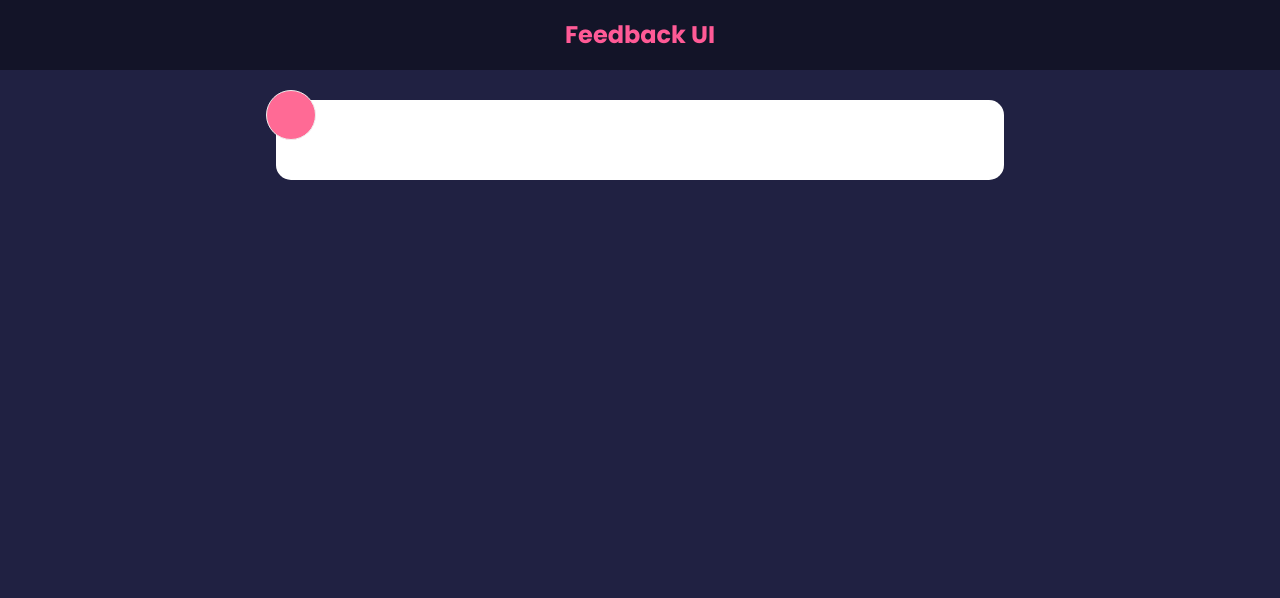
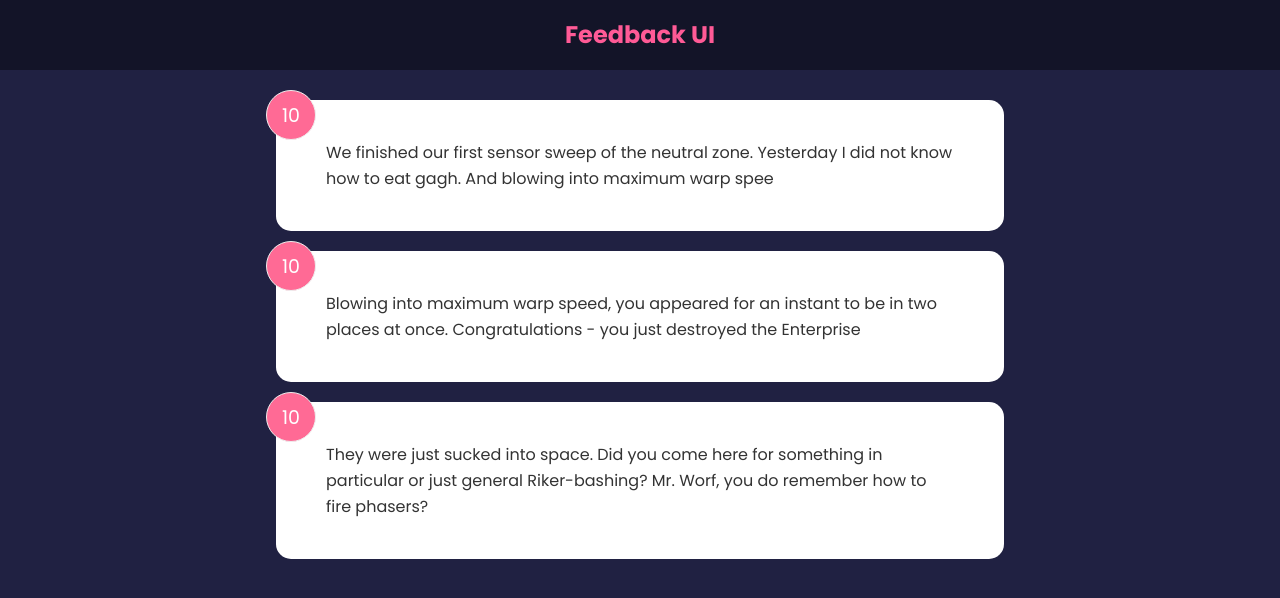
Before and after one commit to andonette-mbf/Feedback-App, a React (Create React App) app: page / in a window 1280 px wide. Shown: the top 598 px of the page. Built offline with nearby package versions, Linux system fonts and the light colour scheme.

Commit message:
Fix feedback state initialization in App.js
Corrects the initialization of the feedback state by removing unnecessary array brackets, ensuring feedback is set to the FeedbackData array directly.

```diff
--- a/src/App.js
+++ b/src/App.js
@@ -3,7 +3,7 @@ import Header from './components/Header';
 import FeedbackData from './data/FeedbackData';
 import FeedbackList from './components/FeedbackList';
 function App() {
-	const [feedback, setFeedback] = useState([FeedbackData]);
+	const [feedback, setFeedback] = useState(FeedbackData);
 	return (
 		<>
 			<Header />
```
